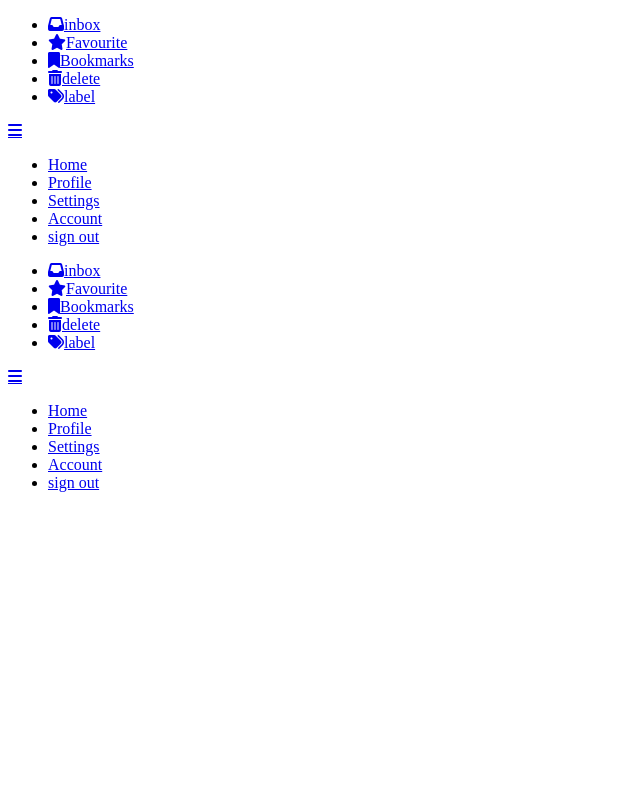
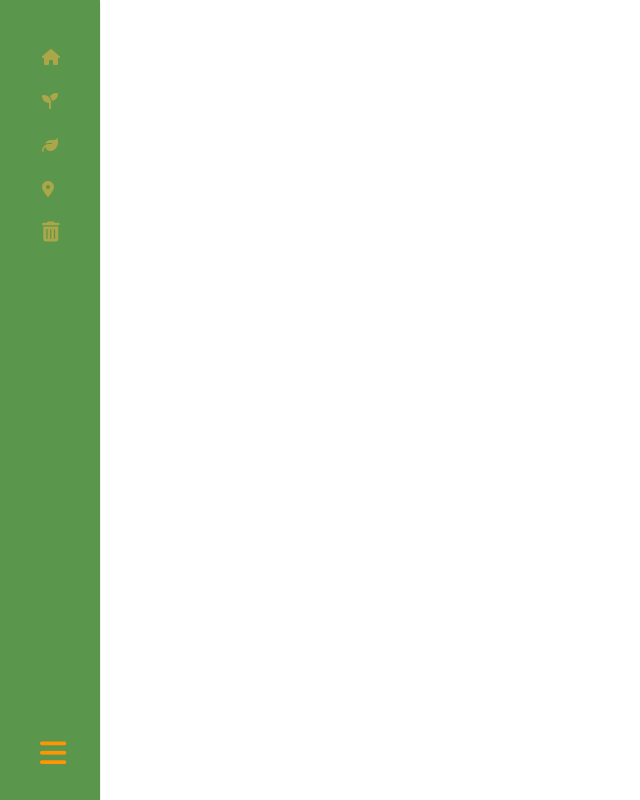
Before and after one commit to Tisserandmat/graine-sauvage, a Symfony app: template templates/admin/homeAdmin.html.twig in a window 1280 px wide. Shown: the whole page, without its empty margins (0-640 px from the left). Run offline with Twig, Linux system fonts and the light colour scheme; the template is opened without the code that fills it, so the values that code supplies are empty; style sheets or scripts are compiled from the project's sources; some libraries are stand-ins or nearby versions.

Commit message:
Finalisation sideBar admin

```diff
--- a/assets/js/sideBar.js
+++ b/assets/js/sideBar.js
@@ -1,3 +1,5 @@
+const $ = require('jquery');
+
 $(document).ready(function () {
     //Sidenav animation
 
@@ -55,7 +57,7 @@ $(document).ready(function () {
                     $(".tab-dropdown-parent").removeClass("active-tab");
                     $(".tab-dropdown-parent .drop-down-list#tab-dropdown").removeClass("animate");
                     this_ele.addClass("active-tab");
-                    this_ele.find(".drop-down-list#tab-dropdown").addClass("animate");
+                    this_ele.find(".drop-down-list#tab-droCapture du 2020-07-07 21-59-08pdown").addClass("animate");
                     ;
                 }
             } else {
--- /dev/null
+++ b/assets/scss/admin.scss
@@ -0,0 +1,200 @@
+@import "vars";
+@import url(https://fonts.googleapis.com/css?family=Lato);
+
+$black: #333333;
+$sun-color: #FF9505;
+$main-color: $sun-color;
+
+body{
+  font-family: "Lato", serif;
+}
+
+a{
+  text-decoration: none !important;
+}
+
+
+/*----------Left Side nav----------*/
+
+// left-side-pannel start
+$left-anim: 45px;
+$trans-speed: 0.4s;
+
+.left-side-nav{
+  position: fixed;
+  top:0;
+  height:100%;
+  box-shadow: 0 1px 2px rgba(0, 0, 0, 0.1);
+  width:100px;
+  background: $light-green;
+  z-index: 2;
+  transition: $trans-speed ease;
+}
+
+// inner-styling for side-nav
+
+.inner-content-wrapper{
+  padding-top: 35px;
+  overflow: hidden;
+  transition: $trans-speed ease;
+}
+
+.nav-list-item{
+  position: relative;
+  left: 42px;
+  transition: $trans-speed ease;
+}
+
+//left-side-nav-pannel
+
+.nav-list{
+
+  &-item{
+    padding: 10px 0;
+  }
+  &-link{
+    position: relative;
+    color:    rgba(225, 177, 70, 0.6);
+    font-weight: bold;
+    text-transform: uppercase;
+    transition: 0.1s ease;
+
+    &:hover{
+      color:  $main-color;
+    }
+    &:focus{
+      color: $main-color;
+    }
+
+
+    &__icon{
+      font-size: 20px !important;
+    }
+
+    &__info{
+      position: absolute;
+      font-size: 12px;
+      padding:0 8px;
+      letter-spacing: 1px;
+      display: inline-block;
+      opacity: 0;
+      left: 10px;
+    }
+  }
+
+  &-info{
+
+  }
+}
+.inner-list-bottom{
+  position: absolute;
+  bottom: 30px;
+  left: 40px;
+  display: inline-block;
+  cursor:pointer;
+  transition: $trans-speed ease;
+
+  &__link{
+    font-size: 30px !important;
+    color:  $main-color;
+
+    &:hover, &:focus, &:active{
+      color:  $main-color;
+    }
+  }
+}
+
+.drop-down-list{
+  width:220px;
+  background:#fff;
+  border-radius:5px;
+  position: absolute;
+  bottom: 40px;
+  left: 120%;
+  box-shadow: 0 2px 8px rgba(0, 0, 0, 0.1);
+  transform: scale(0);
+  transform-origin: bottom left;
+  transition: 0.2s cubic-bezier(0.25, 0.1, 0.08, 1.38);
+
+  &-item{
+    padding: 0 15px;
+    display: block;
+    border-bottom: 1px solid #f0f0f0;
+
+    &:last-child{
+      border-bottom:1px solid transparent;
+    }
+    &__link{
+      color: $light-green;
+      font-size:12px;
+      line-height:20px;
+      text-transform: capitalize;
+      padding:10px 20px;
+      display: block;
+    }
+    &:hover{
+      background-color: $light-green;
+
+      .drop-down-list-item__link{
+        color: $main-color;
+      }
+    }
+    .user-name{
+      color: $black;
+      padding:20px;
+      display: block;
+      text-transform: capitalize;
+    }
+  }
+}
+
+/*----------END: Left Side nav----------*/
+
+/*---------------For animation---------------*/
+
+//Sidenav
+.sidenav-anim{
+  &.animate{
+    width: 220px;
+
+    .logo-link, .inner-list-bottom{
+      left: $left-anim;
+    }
+
+    .inner-align{
+      text-align: left;
+    }
+
+    .nav-list-item{
+      left: $left-anim;
+      transition: $trans-speed ease;
+      list-style: none;
+    }
+
+    .nav-list-link__info{
+      opacity: 1;
+      left: 20px;
+      transition: $trans-speed 0.1s ease;
+    }
+  }
+}
+//Sidenav
+
+//Dropdown
+
+.drop-down-list{
+  &.animate{
+    transform: scale(1);
+  }
+}
+.drop-down-list li {
+  padding: 0px;
+  margin: 0px;
+}
+
+ul.nav-list{
+  list-style-type: none;
+  margin: 0px ;
+  padding: 0px ;
+}
+@import "~bootstrap/scss/bootstrap";
--- a/assets/scss/login.scss
+++ b/assets/scss/login.scss
@@ -3,12 +3,7 @@
 button{
   font-family: $font-title;
 }
-html
   /* BASIC */
-
-{
-  background-color: #56baed;
-}
 
 body {
   font-family: "Poppins", sans-serif;
--- a/templates/_layoutAdmin.html.twig
+++ b/templates/_layoutAdmin.html.twig
@@ -5,7 +5,7 @@
  <meta name="viewport" content="width=device-width, initial-scale=1, shrink-to-fit=no">
  <title>{% block title %}Welcome!{% endblock %}</title>
  {% block stylesheets %}
-  {{ encore_entry_link_tags('app') }}
+  {{ encore_entry_link_tags('admin') }}
  {% endblock %}
 </head>
 <body>
@@ -13,10 +13,9 @@
 {% block body %}
 {% endblock %}
 {% block javascripts %}
- <script src="https://kit.fontawesome.com/38fc56fe7a.js" crossorigin="anonymous"></script>
  {{ encore_entry_script_tags('app') }}
  {{ encore_entry_script_tags('sideBar') }}
+ <script src="https://kit.fontawesome.com/38fc56fe7a.js" crossorigin="anonymous"></script>
 {% endblock %}
-<script src="https://ajax.googleapis.com/ajax/libs/jquery/3.5.1/jquery.min.js"></script>
 </body>
 </html>
--- a/templates/adminNavbar.html.twig
+++ b/templates/adminNavbar.html.twig
@@ -1,10 +1,9 @@
 <div class="main-wrapper">
     <div class="left-side-nav sidenav-anim">
         <div class="inner-content-wrapper">
-            <div class="inner-align ">
+            <div class="inner-align">
                 <ul class="nav-list">
-                    <li class="nav-list-item"><a class="nav-list-link active" href="#"><i class="fa fa-inbox nav-list-link__icon" aria-hidden="true"></i><span class="nav-list-link__info">inbox</span></a></li>
-                    <li class="nav-list-item"><a class="nav-list-link" href="#"><i class="fa fa-star nav-list-link__icon" aria-hidden="true"></i><span class="nav-list-link__info">Favourite</span></a></li>
+                    <li class="nav-list-item"><a class="nav-list-link " href="#"><i class="fas fa-seedling" aria-hidden="true"></i><span class="nav-list-link__info">Graine</span></a></li>
                     <li class="nav-list-item"><a class="nav-list-link" href="#"><i class="fa fa-bookmark nav-list-link__icon" aria-hidden="true"></i><span class="nav-list-link__info">Bookmarks</span></a></li>
                     <li class="nav-list-item"><a class="nav-list-link" href="#"><i class="fa fa-trash nav-list-link__icon" aria-hidden="true"></i><span class="nav-list-link__info">delete</span></a></li>
                     <li class="nav-list-item"><a class="nav-list-link" href="#"><i class="fa fa-tags nav-list-link__icon" aria-hidden="true"></i><span class="nav-list-link__info">label</span></a></li>
@@ -26,19 +25,20 @@
         <div class="inner-content-wrapper">
             <div class="inner-align">
                 <ul class="nav-list">
-                    <li class="nav-list-item"><a class="nav-list-link active" href="#"><i class="fa fa-inbox nav-list-link__icon" aria-hidden="true"></i><span class="nav-list-link__info">inbox</span></a></li>
-                    <li class="nav-list-item"><a class="nav-list-link" href="#"><i class="fa fa-star nav-list-link__icon" aria-hidden="true"></i><span class="nav-list-link__info">Favourite</span></a></li>
-                    <li class="nav-list-item"><a class="nav-list-link" href="#"><i class="fa fa-bookmark nav-list-link__icon" aria-hidden="true"></i><span class="nav-list-link__info">Bookmarks</span></a></li>
+                    <li class="nav-list-item"><a class="nav-list-link active" href="#"><i class="fas fa-home" aria-hidden="true"></i><span class="nav-list-link__info">Acceuil</span></a></li>
+                    <li class="nav-list-item"><a class="nav-list-link" href="#"><i class="fas fa-seedling"  aria-hidden="true"></i><span class="nav-list-link__info">Graines</span></a></li>
+                    <li class="nav-list-item"><a class="nav-list-link" href="#"><i class="fas fa-leaf" aria-hidden="true"></i><span class="nav-list-link__info">Légumes</span></a></li>
+                    <li class="nav-list-item"><a class="nav-list-link" href="#"><i class="fas fa-map-marker-alt" aria-hidden="true"></i><span class="nav-list-link__info">Terrains</span></a></li>
                     <li class="nav-list-item"><a class="nav-list-link" href="#"><i class="fa fa-trash nav-list-link__icon" aria-hidden="true"></i><span class="nav-list-link__info">delete</span></a></li>
-                    <li class="nav-list-item"><a class="nav-list-link" href="#"><i class="fa fa-tags nav-list-link__icon" aria-hidden="true"></i><span class="nav-list-link__info">label</span></a></li>
+
                 </ul>
                 <div class="inner-list-bottom"><a class="fa fa-bars inner-list-bottom__link open-dropdown" href="#"></a>
                     <ul class="drop-down-list" id="dropdown">
-                        <li class="drop-down-list-item dropdown-item"><a class="drop-down-list-item__link" href="#">Home</a></li>
-                        <li class="drop-down-list-item dropdown-item"><a class="drop-down-list-item__link" href="#">Profile</a></li>
-                        <li class="drop-down-list-item dropdown-item"><a class="drop-down-list-item__link" href="#">Settings</a></li>
-                        <li class="drop-down-list-item dropdown-item"><a class="drop-down-list-item__link" href="#">Account</a></li>
-                        <li class="drop-down-list-item dropdown-item"><a class="drop-down-list-item__link" href="#">sign out</a></li>
+                        <li class="drop-down-list-item dropdown-item"><a class="drop-down-list-item__link" href="">Acceuil</a></li>
+                        <li class="drop-down-list-item dropdown-item"><a class="drop-down-list-item__link" href="#">Profil</a></li>
+{#                        <li class="drop-down-list-item dropdown-item"><a class="drop-down-list-item__link" href="#">Settings</a></li>#}
+{#                        <li class="drop-down-list-item dropdown-item"><a class="drop-down-list-item__link" href="#">Account</a></li>#}
+                        <li class="drop-down-list-item dropdown-item"><a class="drop-down-list-item__link" href="{{ path('app_logout') }}">Déconnexion</a></li>
                     </ul>
                 </div>
             </div>
--- a/webpack.config.js
+++ b/webpack.config.js
@@ -20,6 +20,7 @@ Encore
     .addEntry('app', './assets/js/app.js')
     .addEntry('sideBar', './assets/js/sideBar.js')
     .addStyleEntry('login', './assets/scss/login.scss')
+    .addStyleEntry('admin', './assets/scss/admin.scss')
 
     // .addEntry('page2', './assets/js/page2.js')
 
```
Also changed, not shown: assets/scss/app.scss (+1 -193 lines).
